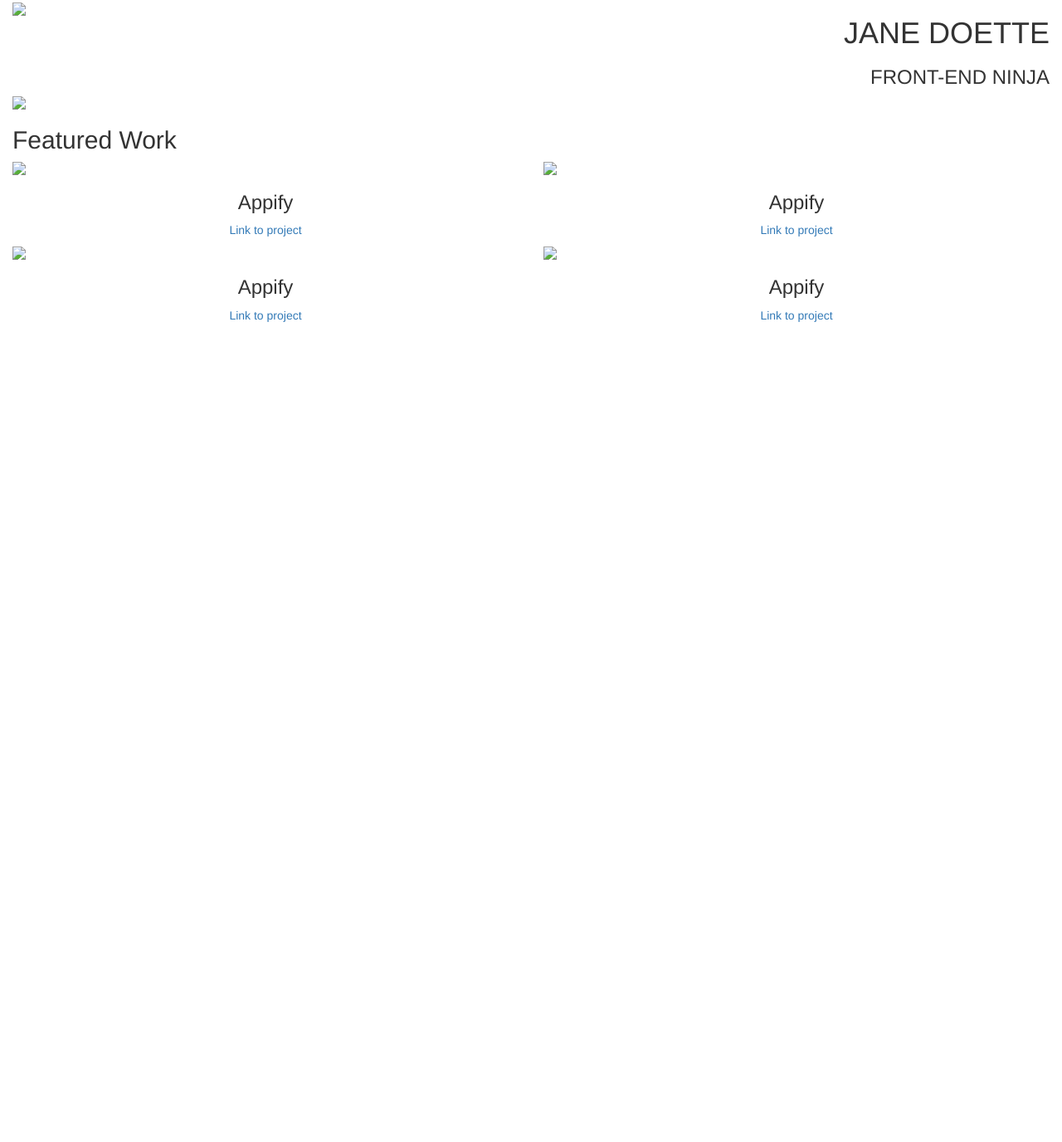
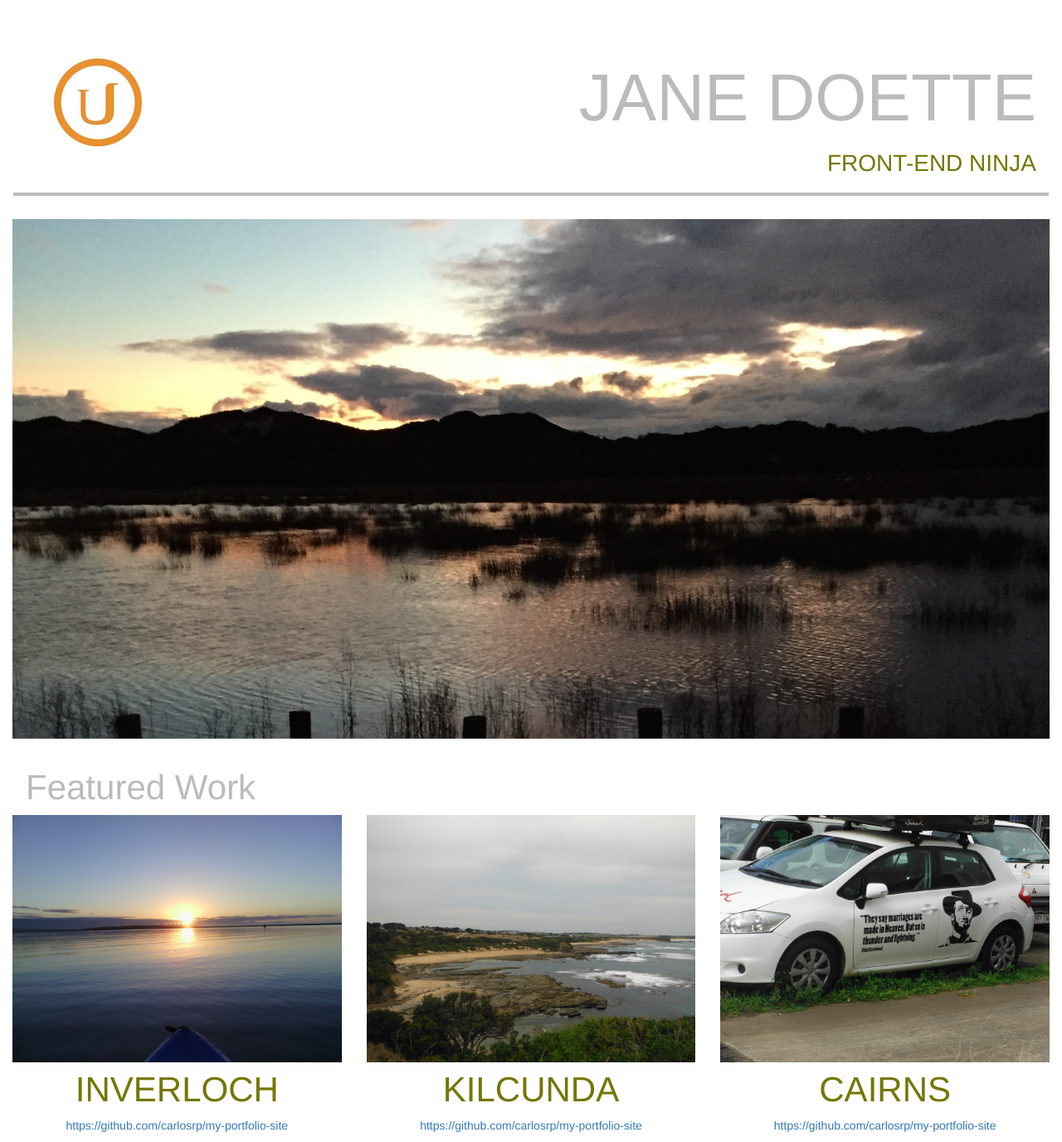
Before and after one commit to carlosrp/my-portfolio-site, a plain HTML site: page index.html in a window 1280 px wide. Shown: the whole page at 83% size. Before the commit the page ends 800 px from the top, so only its background shows below. Drawn offline with Linux system fonts and the light colour scheme.

Commit message:
Changes after testing

```diff
--- a/css/style.css
+++ b/css/style.css
@@ -0,0 +1,82 @@
+
+html {
+  font-family: 'Lato', sans-serif;
+}
+
+h1 {
+  font-weight: 100;
+  color: #bcbbbb;
+}
+
+h2 {
+  font-weight: 300;
+  color: #747704;
+}
+
+h3 {
+  font-weight: 300;
+  color: #bcbbbb;
+  padding-left: 16px;
+  padding-top: 16px;
+}
+
+h4 {
+  font-weight: 300;
+  color: #747704;
+}
+
+img, h1 {
+  margin-left: auto;
+  margin-right: auto;
+}
+
+.page-header {
+  border-bottom: 4px solid #bcbbbb;
+  margin-left: 1px;
+  margin-right: 1px;
+  margin-bottom: 2em;
+}
+
+.logo {
+  max-width: 100%;
+  margin-right: auto;
+  padding: 2em;
+}
+
+.main-img, .project-img {
+  width: 100%;
+}
+
+.page-title {
+  padding-top: 1em;
+}
+
+@media screen and (max-width: 799px) {
+  h1 {
+    font-size: 48px;
+  }
+  h2 {
+    font-size: 16px;
+  }
+  h3 {
+    font-size: 28px;
+  }
+  h4 {
+    font-size: 28px;
+  }
+}
+
+@media screen and (min-width: 800px) {
+  h1 {
+    font-size: 80px;
+  }
+  h2 {
+    font-size: 28px;
+  }
+  h3 {
+    font-size: 42px;
+  }
+  h4 {
+    font-size: 42px;
+  }
+}
--- a/index.html
+++ b/index.html
@@ -7,82 +7,83 @@
     <meta charset="utf-8">
 
     <link rel="stylesheet" href="css/bootstrap.min.css">
-    <script type="text/javascript" src="js/jquery-2.1.4.min.js"></script>
     <script type="text/javascript" src="js/bootstrap.min.js"></script>
     <base target="_blank">
 
     <title>My Porfolio Site</title>
-    <!--<link href='http://fonts.googleapis.com/css?family=Baumans|Expletus+Sans:400,700' rel='stylesheet' type='text/css'>-->
+    <link href='http://fonts.googleapis.com/css?family=Lato:100,300' rel='stylesheet' type='text/css'>
+    <link rel="stylesheet" href="css/jquery-2.1.4.min.css" />
+    <link rel="stylesheet" href="css/bootstrap.min.css" />
     <link rel="stylesheet" href="css/style.css" />
     <!--<link rel="stylesheet" href="http://weloveiconfonts.com/api/?family=zocial"/>-->
   </head>
 
   <body>
     <div class="container-fluid">
-      <div class="row">
-        <div class="col-md-6">
-          <img src="./images/100x100.jpeg">
+      <div class="row page-header">
+        <div class="col-xs-4">
+          <img class="logo" src="./images/Udacity.jpg" alt="Logo image">
         </div>
-        <div class="col-md-6 text-right text-uppercase">
+        <div class="col-xs-8 text-right text-uppercase page-title">
           <h1>Jane Doette</h1>
-          <h3>Front-end Ninja</h3>
+          <h2>Front-end Ninja</h2>
         </div>
       </div>
       <div class="row">
         <div class="col-md-12">
-          <img class="img-responsive" src="./images/1140x350.jpeg">
+          <picture>
+            <source media="(min-width: 1200px)"
+                    srcset="images/powlett_large.jpg">
+            <source media="(max-width: 1199px)"
+                    srcset="images/powlett_small.jpg">
+            <img class="img-responsive main-img" src="images/powlett_small.jpg" alt="Main Feature Image">
+          </picture>
         </div>
       </div>
       <div class="row">
         <div class="col-md-12">
-          <h2>Featured Work</h2>
+          <h3>Featured Work</h3>
         </div>
       </div>
       <div class="row">
-        <div class="col-md-6 text-center">
-          <img class="img-responsive" src="./images/555x300.jpeg"
-          data-toggle="modal" data-target="#Img1">
-          <h3>Appify</h3>
-          <p><a href="http://github.com/">Link to project</a></p>
+        <div class="col-md-4 text-center">
+          <picture>
+            <source media="(min-width: 960px)"
+                    srcset="images/inverloch_large.jpg">
+            <source media="(max-width: 959px)"
+                    srcset="images/inverloch_small.jpg">
+            <img class="img-responsive project-img" src="images/inverloch_small.jpg"
+                data-toggle="modal" data-target="#Img1" alt="Project 1">
+          </picture>
+          <h4>INVERLOCH</h4>
+          <p><a href="https://github.com/carlosrp/my-portfolio-site">https://github.com/carlosrp/my-portfolio-site</a></p>
         </div>
-        <div class="col-md-6 text-center">
-          <img class="img-responsive" src="./images/555x300.jpeg"
-          data-toggle="modal" data-target="#Img2" >
-          <h3>Appify</h3>
-          <p><a href="http://github.com/">Link to project</a></p>
+        <div class="col-md-4 text-center">
+          <picture>
+            <source media="(min-width: 960px)"
+                    srcset="images/kilcunda_large.jpg">
+            <source media="(max-width: 959px)"
+                    srcset="images/kilcunda_small.jpg">
+            <img class="img-responsive project-img" src="images/kilcunda_small.jpg"
+            data-toggle="modal" data-target="#Img2" alt="Project 2">
+          </picture>
+          <h4>KILCUNDA</h4>
+          <p><a href="https://github.com/carlosrp/my-portfolio-site">https://github.com/carlosrp/my-portfolio-site</a></p>
         </div>
-      </div>
-      <div class="row">
-        <div class="col-md-6 text-center">
-          <img class="img-responsive" src="./images/555x300.jpeg"
-          data-toggle="modal" data-target="#Img3" >
-          <h3>Appify</h3>
-          <p><a href="http://github.com/">Link to project</a></p>
-        </div>
-        <div class="col-md-6 text-center">
-          <img class="img-responsive" src="./images/555x300.jpeg"
-          data-toggle="modal" data-target="#Img4" >
-          <h3>Appify</h3>
-          <p><a href="http://github.com/">Link to project</a></p>
+        <div class="col-md-4 text-center">
+          <picture>
+            <source media="(min-width: 960px)"
+                    srcset="images/cairns_large.jpg">
+            <source media="(max-width: 959px)"
+                    srcset="images/cairns_small.jpg">
+            <img class="img-responsive project-img" src="images/cairns_small.jpg"
+            data-toggle="modal" data-target="#Img3" alt="Project 3">
+          </picture>
+          <h4>CAIRNS</h4>
+          <p><a href="https://github.com/carlosrp/my-portfolio-site">https://github.com/carlosrp/my-portfolio-site</a></p>
         </div>
       </div>
     </div>
-    <!-- Modal -->
-    <div class="modal fade" id="Img1" tabindex="-1" role="dialog" aria-labelledby="myModalLabel" aria-hidden="true">
-      <div class="modal-dialog">
-        <div class="modal-content">
-          <div class="modal-header">
-            <h4 class="modal-title" id="myModalLabel">Favorite App Page</h4>
-          </div>
-          <div class="modal-body">
-            <img class="img-responsive" src="images/555x300.jpeg">
-            This was my first project in this class. I learned a lot about HTML and CSS.
-          </div>
-          <div class="modal-footer">
-            <button type="button" class="btn btn-default" data-dismiss="modal">Close</button>
-          </div>
-        </div>
-      </div>
-    </div>
+
 </body>
 </html>
```
Also changed, not shown: 1 other file.
